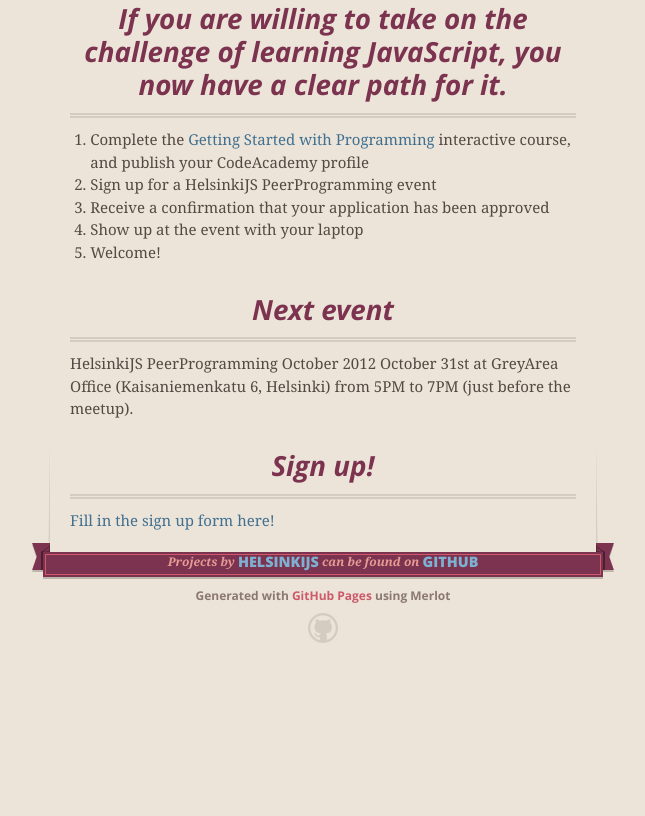
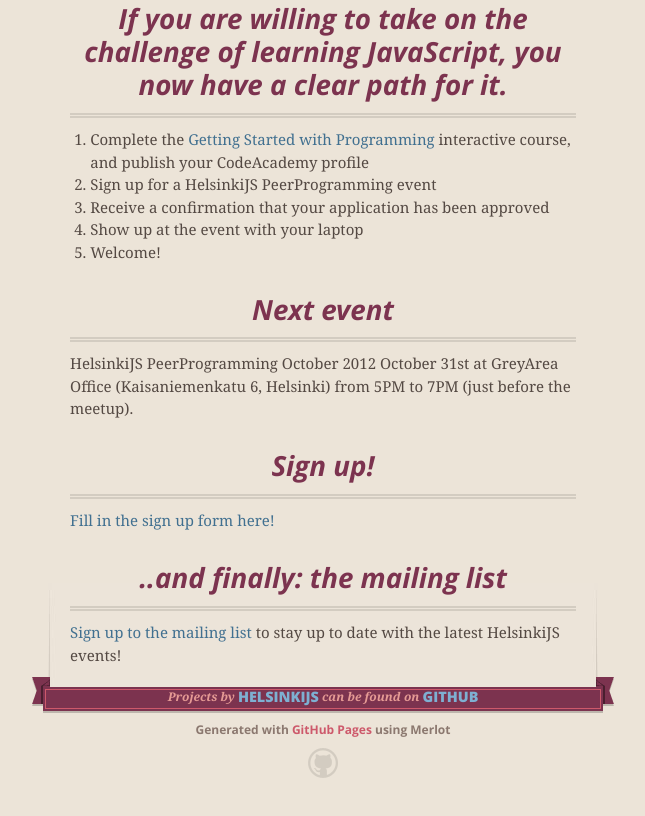
Before and after one commit to helsinkijs/helsinkijs.org, a plain HTML site: page peer-programming.html in a window 1280 px wide. Shown: the part 940-1756 px from the top of the page, without its empty margins (317-962 px from the left). Before the commit the page ends 1623 px from the top, so only its background shows below. Drawn offline with nearby package versions, Linux system fonts and the light colour scheme.

Commit message:
Mailing list

```diff
--- a/peer-programming.html
+++ b/peer-programming.html
@@ -84,6 +84,9 @@
   <a href='https://docs.google.com/a/efekta.fi/spreadsheet/viewform?formkey=dFNTTlNTOGZOSzBqTlhZTkdMamMwZ2c6MQ#gid=0'>Fill in the sign up form here!</a>
 </p>
 
+<h2>..and finally: the mailing list</h2>
+<p><a href="http://eepurl.com/oPAib">Sign up to the mailing list</a> to stay up to date with the latest HelsinkiJS events!</p>
+
       </section>
 
       <footer>
```
